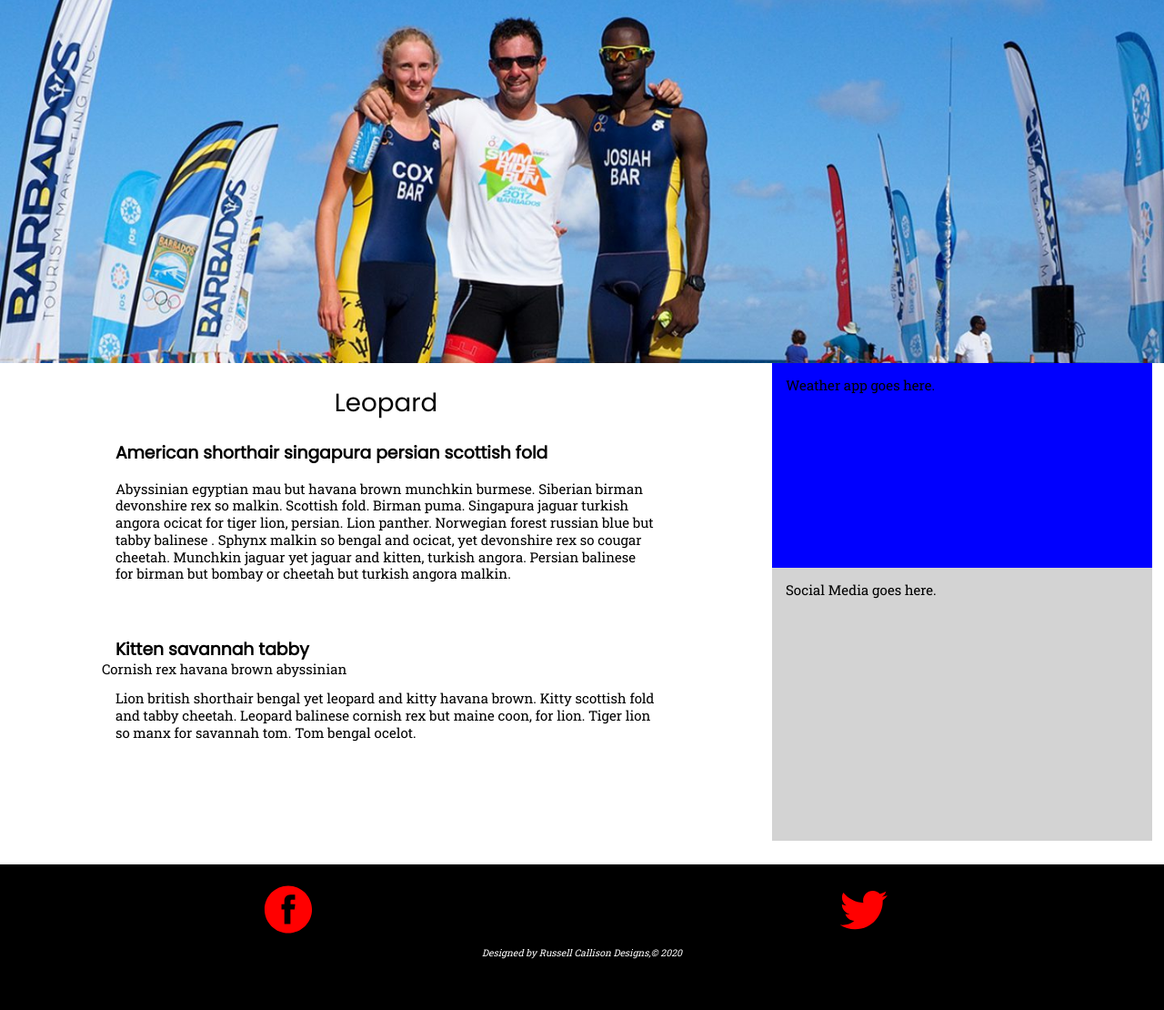
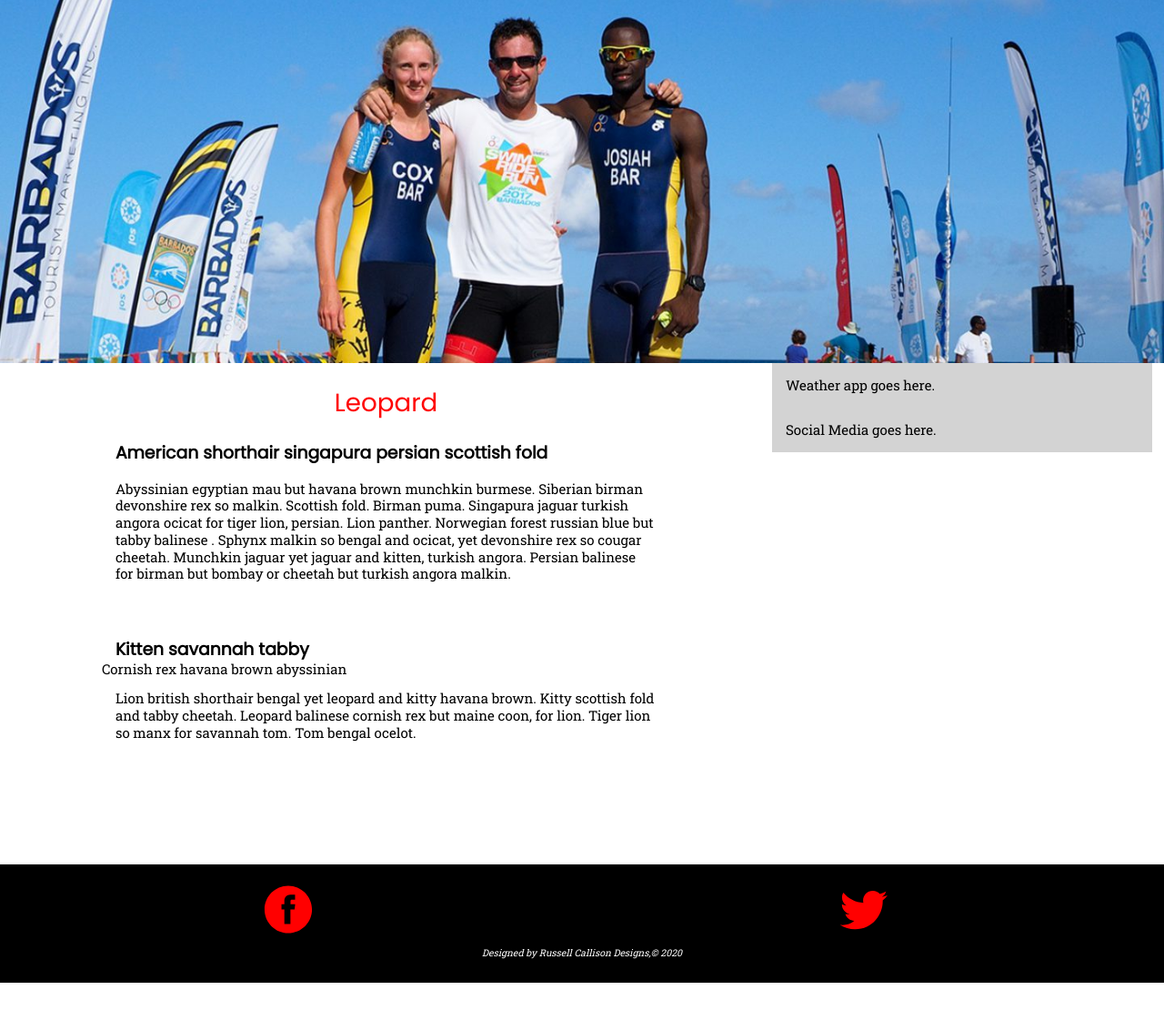
Before and after one commit to RussCall77/AceInTheHoleEvents, a PHP site: page /index.html in a window 1280 px wide. Shown: the part 91-1201 px from the top of the page at 91% size. After the commit the page ends 1171 px from the top, so only its background shows below. Run offline with PHP 8.4, Linux system fonts and the light colour scheme.

Commit message:
Add files via upload

```diff
--- a/Template/css/style.css
+++ b/Template/css/style.css
@@ -19,6 +19,7 @@ h1 {
   font-size: 1.5em;
   text-align: center;
   margin-bottom: 1em;
+  color: #ff0000;
 }
 h2 {
   font-family: 'Poppins', sans-serif;
@@ -42,22 +43,16 @@ article {
 }
 aside {
   background-color: lightgray;
-  height: 35em;
+}
+#weather {
   width: 100%;
 }
-#weather {
-  background-color: blue;
+#social_media {
   width: 100%;
-  height: 15em;
-}
-#social media {
-  background-color: cornflowerblue;
-  width: 100%;
-  height: 20em;
 }
 footer {
   background-color: #000;
-  height: 20vh;
+  height: 100%;
   padding: 1em 0;
 }
 footer img {
--- a/Template/css/style.less
+++ b/Template/css/style.less
@@ -25,6 +25,7 @@ h1 {
     font-size: 1.5em;
     text-align: center;
     margin-bottom: @size_one;
+    color: #ff0000;
 }
 
 h2 {
@@ -54,25 +55,19 @@ article {
 
 aside {
     background-color: lightgray;
-    height: 35em;
+}
+
+#weather {
     width: 100%;
 }
 
-#weather {
-    background-color: blue;
+#social_media {
     width: 100%;
-    height: 15em;
-}
-
-#social media {
-    background-color: cornflowerblue;
-    width: 100%;
-    height: 20em;
 }
 
 footer {
   background-color: #000;
-  height: 20vh;
+  height: 100%;
   padding: @size_one 0;
 }
 
```
